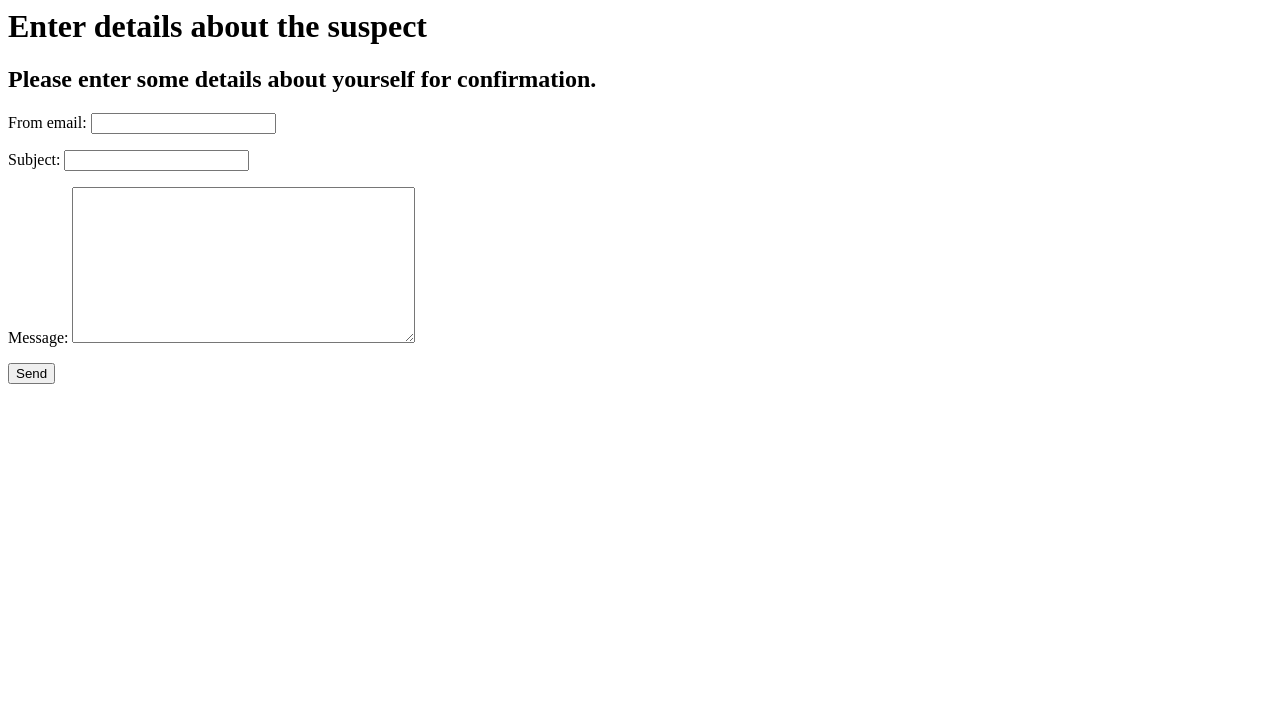
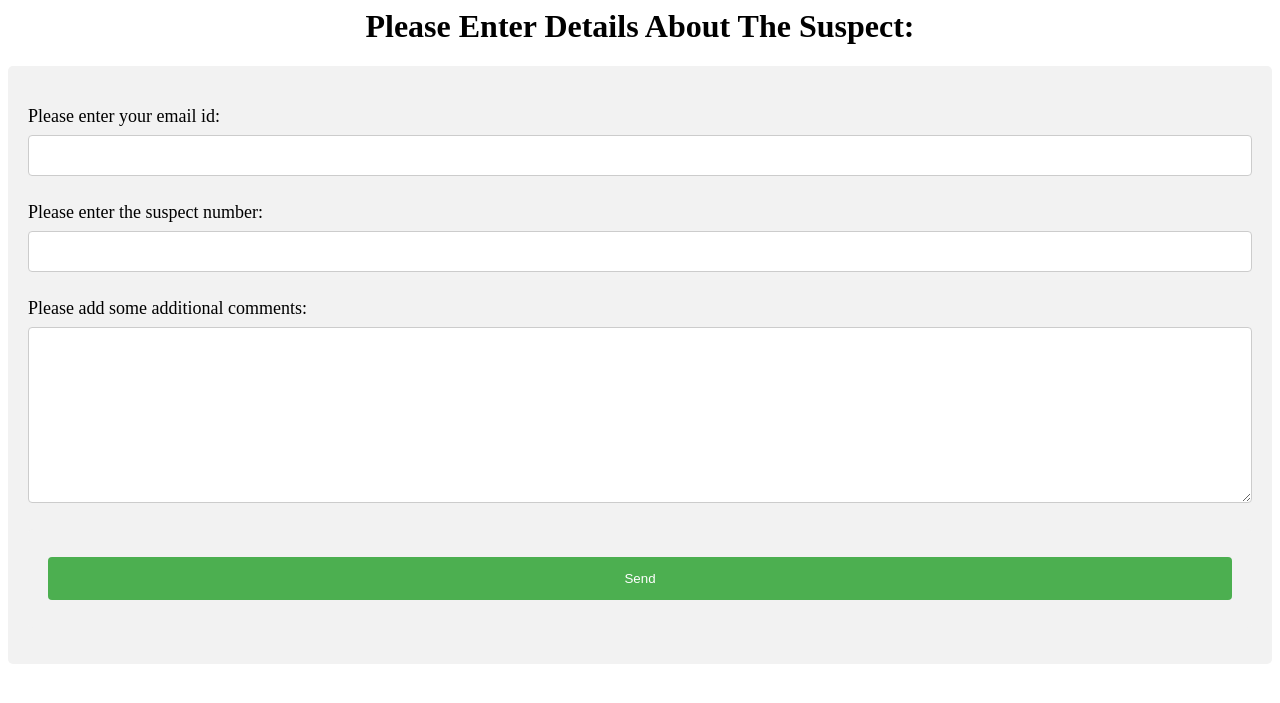
Before and after one commit to vishnureddys/suspect, a Django app: page /suspectnumber/ in a window 1280 px wide. Shown: the top 703 px of the page. Run offline with Django 3.2, Linux system fonts and the light colour scheme; parts of the project's set-up code (start-up, migrations or seed data) failed here and were passed over.

Commit message:
Added styling for some of the pages.

```diff
--- a/sendemail/views.py
+++ b/sendemail/views.py
@@ -21,4 +21,4 @@ def contactView(request):
     return render(request, "sendemail/email.html", {'form': form})
 
 def successView(request):
-    return HttpResponse('Success! Thank you for your message.')
+    return render(request, "suspectnumber/success.html")
--- a/suspectnumber/forms.py
+++ b/suspectnumber/forms.py
@@ -2,6 +2,6 @@
 from django import forms
 
 class ContactForm(forms.Form):
-    from_email = forms.EmailField(required=True)
-    subject = forms.CharField(required=True)
-    message = forms.CharField(widget=forms.Textarea, required=True)
+    from_email = forms.EmailField(label="Please enter your email id" ,required=True)
+    subject = forms.CharField(label="Please enter the suspect number" ,required=True)
+    message = forms.CharField(label="Please add some additional comments" ,widget=forms.Textarea, required=True)
--- a/suspectnumber/views.py
+++ b/suspectnumber/views.py
@@ -24,4 +24,4 @@ def contactView(request):
     return render(request, "suspectnumber/suspectnumber.html", {'form': form})
 
 def successView(request):
-    return HttpResponse('Success! Thank you for your message.')
+    return render(request, "suspectnumber/success.html")
--- a/templates/suspectnumber/suspectnumber.html
+++ b/templates/suspectnumber/suspectnumber.html
@@ -1,7 +1,45 @@
 <!-- templates/email.html -->
+
+<title>{% block title %}Bangalore City Police{% endblock %}</title>
 {% block content %}
-<h1>Enter details about the suspect</h1>
-<h2>Please enter some details about yourself for confirmation.</h2>
+<style>
+  input, select,textarea{
+    width: 100%;
+    padding: 12px 20px;
+    margin: 8px 0;
+    display: inline-block;
+    border: 1px solid #ccc;
+    border-radius: 4px;
+    box-sizing: border-box;
+  }
+
+  button[type=submit] {
+    width: 100%;
+    background-color: #4CAF50;
+    color: white;
+    padding: 14px 20px;
+    margin: 8px 0;
+    border: none;
+    border-radius: 4px;
+    cursor: pointer;
+  }
+  p{
+    font-size: large;
+  }
+
+  button[type=submit]:hover {
+    background-color: #45a049;
+  }
+
+  div {
+    border-radius: 5px;
+    background-color: #f2f2f2;
+    padding: 20px;
+  }
+  </style>
+<h1 style="text-align:center">Please Enter Details About The Suspect:</h1>
+<div>
+<h2></h2>
 <form method="post">
     {% csrf_token %}
     {{ form.as_p }}
@@ -9,4 +47,5 @@
       <button type="submit">Send</button>
     </div>
 </form>
+</div>
 {% endblock %}
```
Also changed, not shown: templates/suspectnumber/success.html (added, +13 -0 lines), db.sqlite3, 4 other files.
